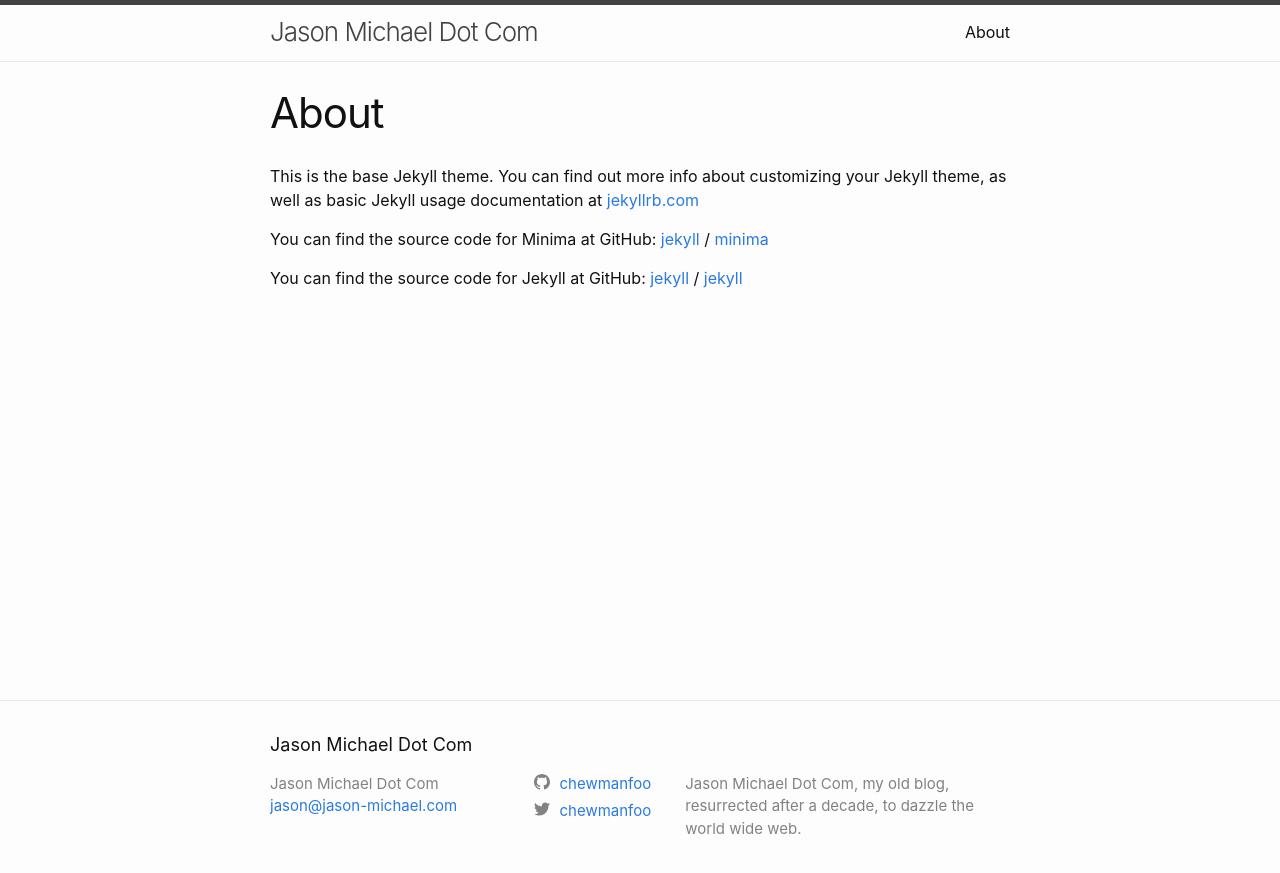
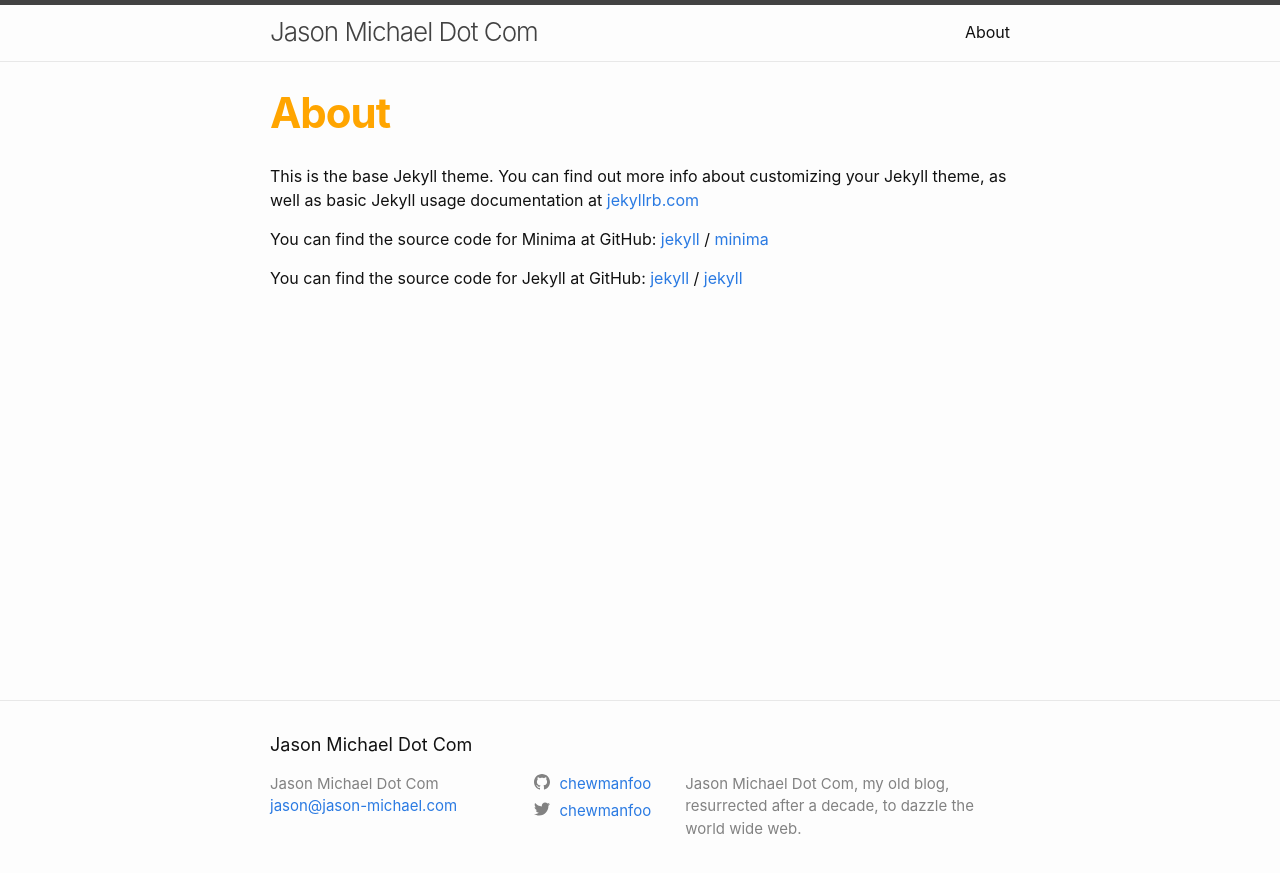
Before and after one commit to chewmanfoo/github-pages-with-docker, a Jekyll site: the page built from about.md, in a window 1280 px wide. Shown: the top 873 px of the page. Built offline with Jekyll 4.4.1, drawn with Linux system fonts in a browser that asks for light colours.

Commit message:
override post cdd

```diff
--- a/_sass/minima/_layout.scss
+++ b/_sass/minima/_layout.scss
@@ -220,6 +220,8 @@
   @include relative-font-size(2.625);
   letter-spacing: -1px;
   line-height: 1;
+  color: orange;
+  font-weight: bold;
 
   @include media-query($on-laptop) {
     @include relative-font-size(2.25);
```
